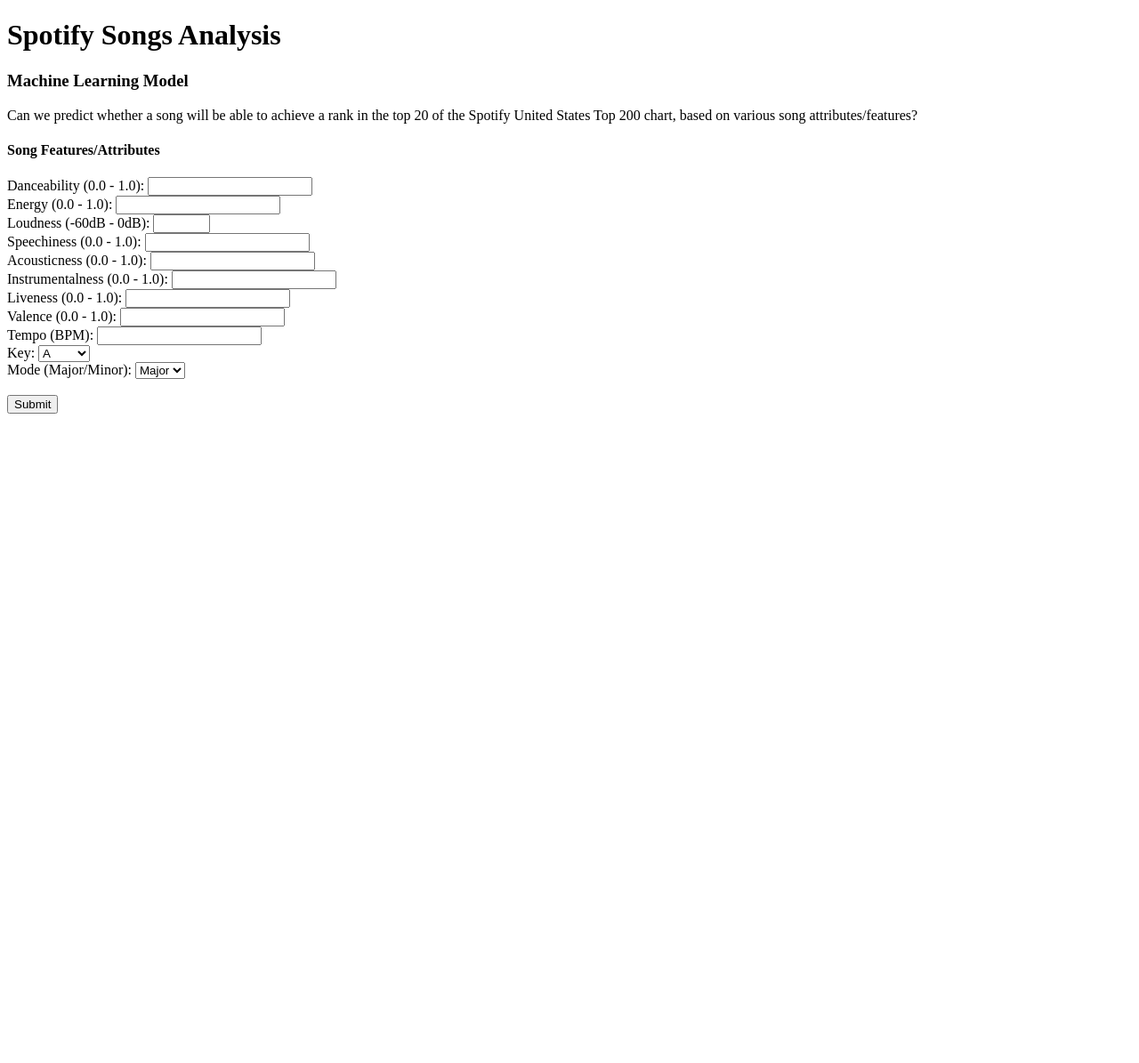
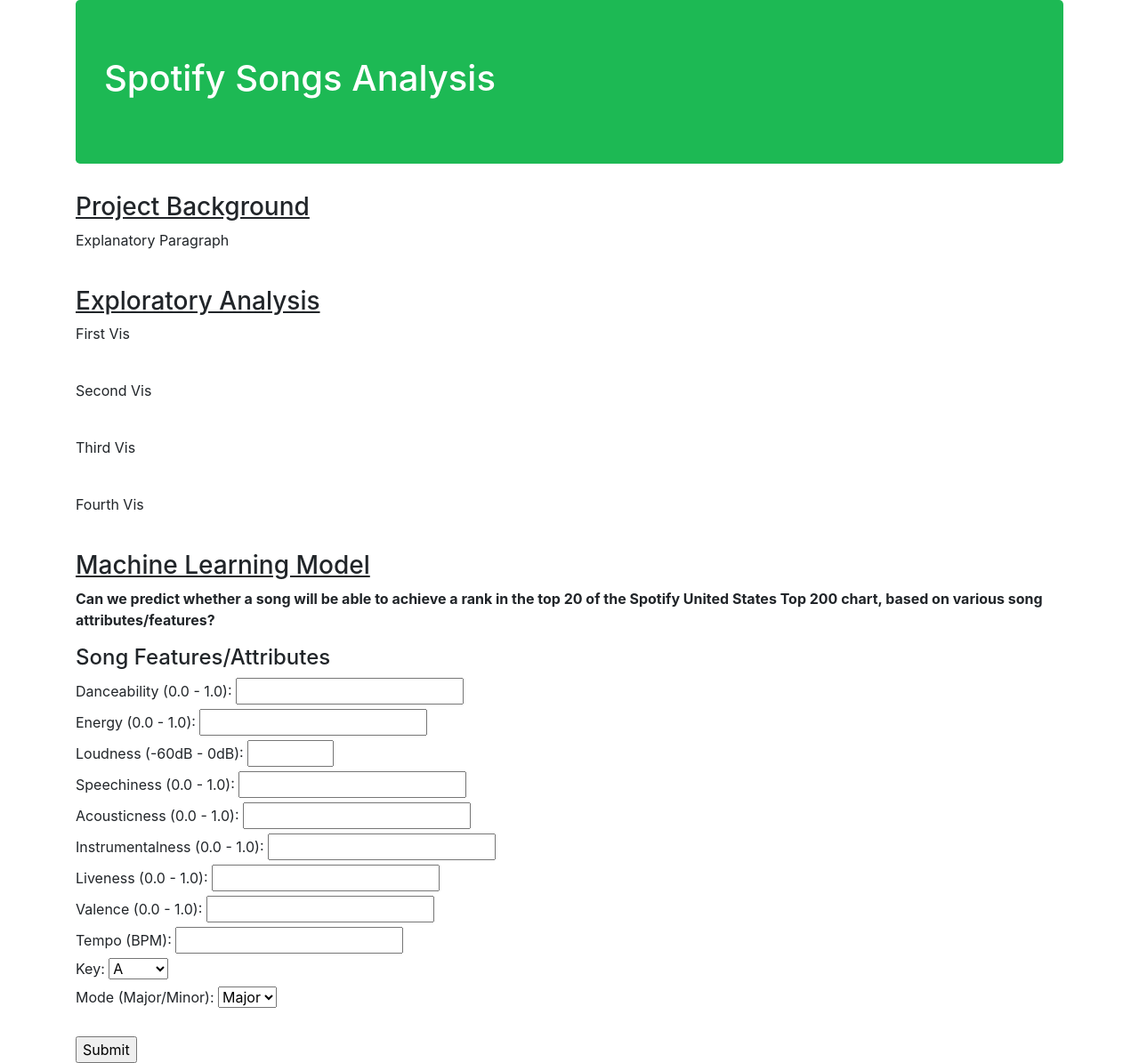
Before and after one commit to aseo67/Top_Songs_Analysis, a Flask app: page / in a window 1280 px wide. Shown: the whole page at 89% size. Before the commit the page ends 465 px from the top, so only its background shows below. Run offline with Flask 2, Linux system fonts and the light colour scheme; some libraries are stand-ins or nearby versions.

Commit message:
Update flask

```diff
--- a/app.py
+++ b/app.py
@@ -62,8 +62,8 @@
 
         results = ""
         if(output == 0):
-            results = "Not Top 10"
+            results = "Not Top 20"
         elif(output == 1):
-            results = "Top 10!"
+            results = "Top 20!"
 
         return render_template("results.html", results=results)
--- a/templates/index.html
+++ b/templates/index.html
@@ -4,13 +4,42 @@
     <meta charset="UTF-8">
     <meta http-equiv="X-UA-Compatible" content="IE=edge">
     <meta name="viewport" content="width=device-width, initial-scale=1.0">
-    <title>Analysis</title>
+    <title>Spotify Songs Analysis</title>
+    <link
+        rel="stylesheet"
+        href="https://maxcdn.bootstrapcdn.com/bootstrap/4.0.0/css/bootstrap.min.css"
+        integrity="sha384-Gn5384xqQ1aoWXA+058RXPxPg6fy4IWvTNh0E263XmFcJlSAwiGgFAW/dAiS6JXm"
+        crossorigin="anonymous"
+    />
 </head>
 <body>
-    <h1>Spotify Songs Analysis</h1>
-    <p></p>
-    <h3>Machine Learning Model</h3>
-    <p>Can we predict whether a song will be able to achieve a rank in the top 20 of the Spotify United States Top 200 chart, based on various song attributes/features?</p>
+    <div class="container">
+        <div class="jumbotron" text-align="center" style="background-color: #1db954">
+            <h1 style="color: #ffffff">Spotify Songs Analysis</h1>
+        </div>
+    </div>
+
+    <div class="container">
+        <h3><u>Project Background</u></h3>
+        <p>Explanatory Paragraph</p>
+        <br>
+    </div>
+
+    <div class="container">
+        <h3><u>Exploratory Analysis</u></h3>
+        <p>First Vis</p>
+        <br>
+        <p>Second Vis</p>
+        <br>
+        <p>Third Vis</p>
+        <br>
+        <p>Fourth Vis</p>
+        <br>
+    </div>
+
+    <div class="container">
+        <h3><u>Machine Learning Model</u></h3>
+        <p><b>Can we predict whether a song will be able to achieve a rank in the top 20 of the Spotify United States Top 200 chart, based on various song attributes/features?</b></p>
         <h4>Song Features/Attributes</h4>
         <form action="/predict" method="POST">
             <label>Danceability (0.0 - 1.0):</label>
@@ -65,5 +94,7 @@
             <br>
             <input type="submit">
         </form>
+    </div>
+
 </body>
 </html>
```
Also changed, not shown: templates/results.html (+18 -3 lines). Lines whose indentation alone changed are shown as unchanged.
